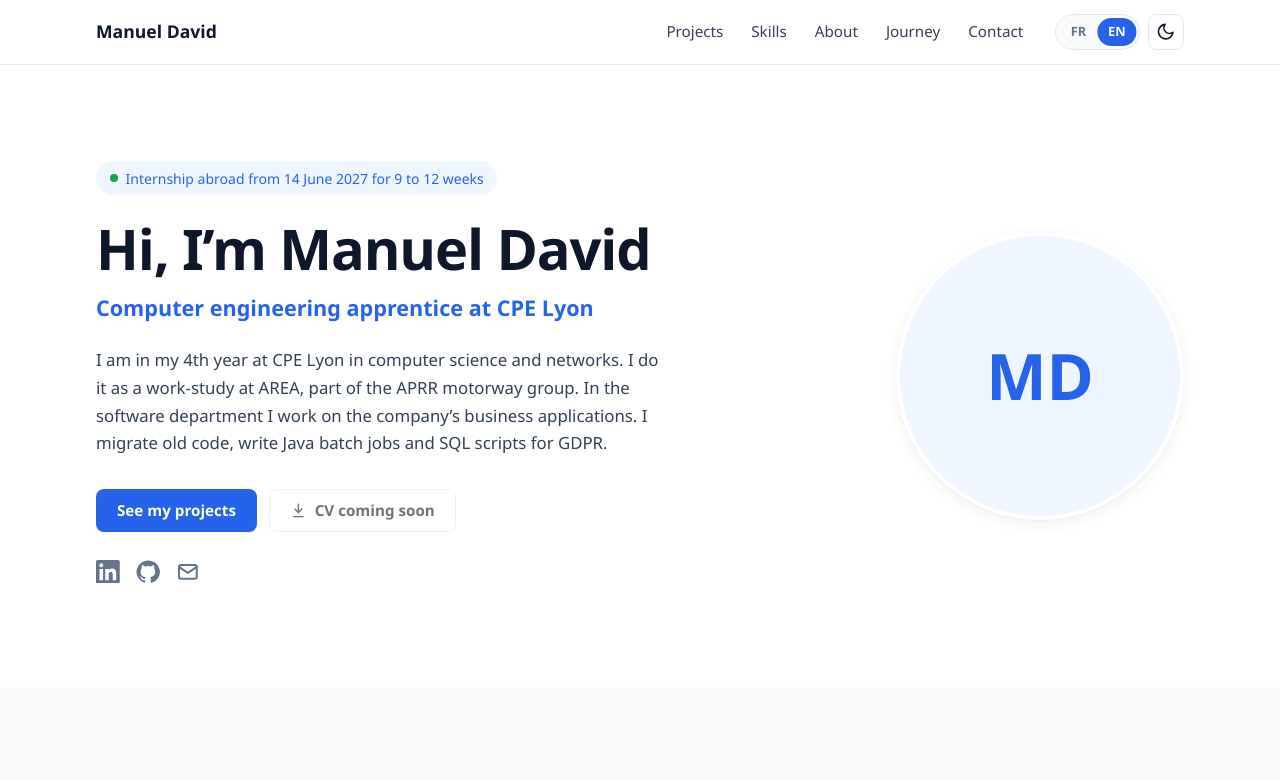
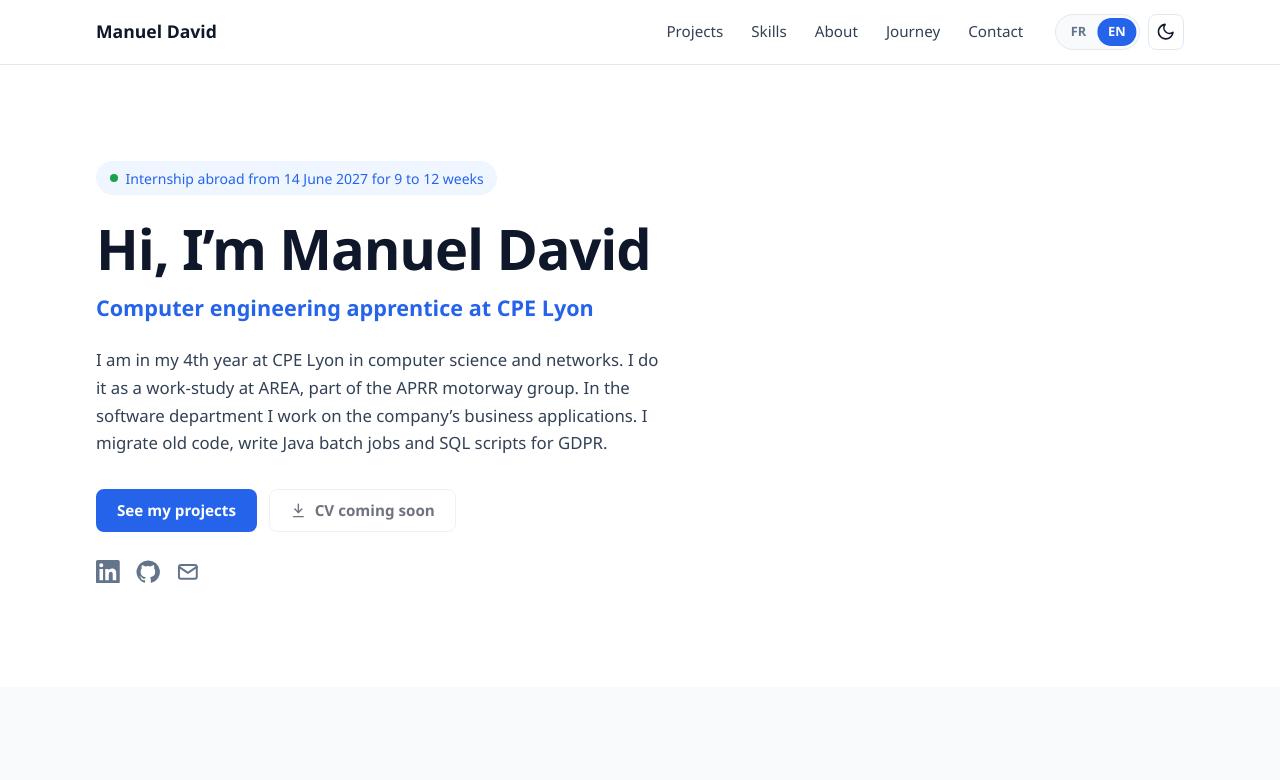
Before and after one commit to ManuelDavid69/Portfolio, an Angular app in the folder apps/web/: page / in a window 1280 px wide. Shown: the top 780 px of the page. Built offline with nearby package versions, Linux system fonts and the light colour scheme.

Commit message:
Suppression de la bulle photo en haut de page

```diff
--- a/apps/web/src/app/content/profile.ts
+++ b/apps/web/src/app/content/profile.ts
@@ -8,8 +8,6 @@ export const PROFILE = {
   github: 'https://github.com/ManuelDavid69',
   /** Path of the PDF once the new CV is ready, e.g. '/cv/manuel-david-cv-en.pdf'. */
   cv: { en: '', fr: '' } as L,
-  /** Path of the photo once Manuel sends it. */
-  photo: '',
 };
 
 export const ROLE: L = {
--- a/apps/web/src/app/pages/home/home.page.html
+++ b/apps/web/src/app/pages/home/home.page.html
@@ -1,6 +1,6 @@
 <!-- Hero -->
 <section class="hero">
-  <div class="container hero-grid">
+  <div class="container">
     <div class="hero-text">
       <p class="badge"><span class="dot" aria-hidden="true"></span>{{ internship[lang()] }}</p>
       <h1>{{ i18n.t('hello') }} {{ profile.name }}</h1>
@@ -21,14 +21,6 @@
         <li><a [href]="profile.github" rel="me" aria-label="GitHub"><app-icon name="github" /></a></li>
         <li><a [href]="'mailto:' + profile.email" aria-label="E-mail"><app-icon name="mail" /></a></li>
       </ul>
-    </div>
-
-    <div class="hero-photo">
-      @if (profile.photo) {
-        <img [src]="profile.photo" [alt]="profile.name" width="320" height="320" />
-      } @else {
-        <span class="initials" aria-hidden="true">{{ initials }}</span>
-      }
     </div>
   </div>
 </section>
--- a/apps/web/src/app/pages/home/home.page.scss
+++ b/apps/web/src/app/pages/home/home.page.scss
@@ -3,20 +3,6 @@
   padding-block: clamp(3rem, 9vw, 6rem);
 }
 
-.hero-grid {
-  display: grid;
-  grid-template-columns: minmax(0, 1fr) auto;
-  align-items: center;
-  gap: 3rem;
-
-  @media (max-width: 52rem) {
-    grid-template-columns: minmax(0, 1fr);
-
-    .hero-photo {
-      order: -1;
-    }
-  }
-}
 
 .badge {
   display: inline-flex;
@@ -79,31 +65,6 @@ h1 {
   a:hover {
     color: var(--accent);
   }
-}
-
-.hero-photo {
-  width: clamp(10rem, 26vw, 18rem);
-  aspect-ratio: 1;
-  border-radius: 50%;
-  overflow: hidden;
-  background: var(--accent-soft);
-  border: 4px solid var(--card);
-  box-shadow: var(--shadow);
-  display: flex;
-  align-items: center;
-  justify-content: center;
-
-  img {
-    width: 100%;
-    height: 100%;
-    object-fit: cover;
-  }
-}
-
-.initials {
-  font-size: clamp(2.5rem, 6vw, 4rem);
-  font-weight: 700;
-  color: var(--accent);
 }
 
 // ---------- Projects
--- a/apps/web/src/app/pages/home/home.page.ts
+++ b/apps/web/src/app/pages/home/home.page.ts
@@ -36,10 +36,6 @@ export class HomePage {
 
   readonly lang = this.i18n.lang;
   readonly cvUrl = computed(() => PROFILE.cv[this.lang()]);
-  readonly initials = PROFILE.name
-    .split(' ')
-    .map((part) => part[0])
-    .join('');
 
   readonly groups = GROUPS.map((g) => ({
     ...g,
```
